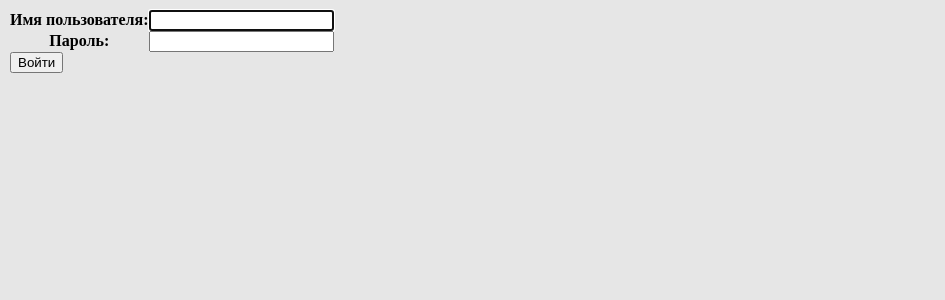
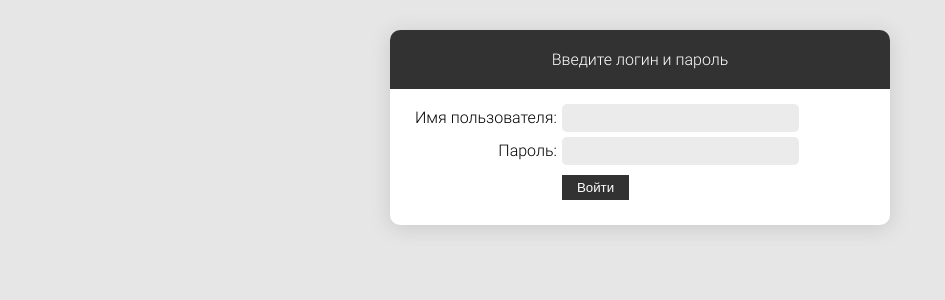
Before and after one commit to SergeyLebidko/LiteInventory, a Django app: page /login/ in a window 1280 px wide. Shown: the top 300 px of the page, without its empty margins (0-945 px from the left). Run offline with Django 3.2, Linux system fonts and the light colour scheme; some libraries are stand-ins or nearby versions.

Commit message:
Созданы стили для страницы логина

```diff
--- a/main/static/main/css/base.css
+++ b/main/static/main/css/base.css
@@ -2,3 +2,27 @@ body {
     background-color: rgb(230, 230, 230);
     padding: 10px;
 }
+
+/* Общие стили для полей ввода и кнопок отправки */
+
+input[type=text], input[type=password] {
+    padding: 5px 15px;
+    outline: none;
+    border: none;
+    background-color: rgb(235, 235, 235);
+    border-radius: 5px;
+    font-size: 1em;
+}
+
+input[type=submit] {
+    padding: 5px 15px;
+    background-color: rgb(50, 50, 50);
+    color: white;
+    border: none;
+    margin-top: 5px;
+    cursor: pointer;
+}
+
+input[type=submit]:active {
+    transform: scale(0.9);
+}
--- /dev/null
+++ b/main/static/main/css/login.css
@@ -0,0 +1,35 @@
+h3 {
+    background-color: rgb(50, 50, 50);
+    color: white;
+    text-align: center;
+    font-weight: normal;
+    margin: -20px -20px 10px -20px;
+    padding: 20px;
+    border-top-left-radius: 10px;
+    border-top-right-radius: 10px;
+}
+
+.container {
+    max-width: 500px;
+    margin: 20px auto;
+    padding: 20px;
+    background-color: white;
+    box-shadow: 0 3px 20px rgba(90, 90, 90, 0.2);
+    border-radius: 10px;
+    box-sizing: border-box;
+    font-family: "Roboto Light", Arial, SansSerif;
+}
+
+th {
+    text-align: right;
+}
+
+.errorlist {
+    list-style-type: none;
+    background-color: orangered;
+    color: white;
+    border-radius: 5px;
+    margin-top: 5px;
+    margin-bottom: 5px;
+    padding: 5px 10px;
+}
--- a/main/static/main/css/reset.css
+++ b/main/static/main/css/reset.css
@@ -30,8 +30,11 @@ ul {
 }
 
 table {
-    border-collapse: collapse;
-    border-spacing: 0;
+    border-spacing: 5px;
+}
+
+th {
+    font-weight: normal;
 }
 
 canvas {
--- a/templates/main/index.html
+++ b/templates/main/index.html
@@ -10,7 +10,7 @@
 
         <!-- Описание -->
         <div class="description">
-            <h3>Добро пожаловать на liteInventory!</h3>
+            <h3>Добро пожаловать на LiteInventory!</h3>
             <p>
                 liteInventory создан, чтобы облегчить ведение реестра компьютерной, сетевой и оргтехники на небольшом
                 предприятии. Вы можете создавать группы (соответствующие отделам, кабинетам, филиалам и т.д.) и
--- a/templates/main/login.html
+++ b/templates/main/login.html
@@ -1,18 +1,27 @@
 {% extends 'main/base.html' %}
+{% load static %}
+
+{% block style %}
+    <link rel="stylesheet" href="{% static 'main/css/login.css' %}">
+{% endblock %}
 
 {% block content %}
-    {% if user.is_authenticated %}
-        Вы уже выполнили вход
-    {% else %}
-        <div>
+    <div class="container">
+        {% if user.is_authenticated %}
+            <h3>Вы уже выполнили вход</h3>
+        {% else %}
+            <h3>Введите логин и пароль</h3>
             <form method="post">
                 <table>
                     {{ form.as_table }}
+                    <tr>
+                        <td></td>
+                        <td><input type="submit" value="Войти"></td>
+                    </tr>
                 </table>
                 {% csrf_token %}
                 <input type="hidden" name="next" value="{{ next }}">
-                <input type="submit" value="Войти">
             </form>
-        </div>
-    {% endif %}
+        {% endif %}
+    </div>
 {% endblock %}
```
Also changed, not shown: db.sqlite3.
